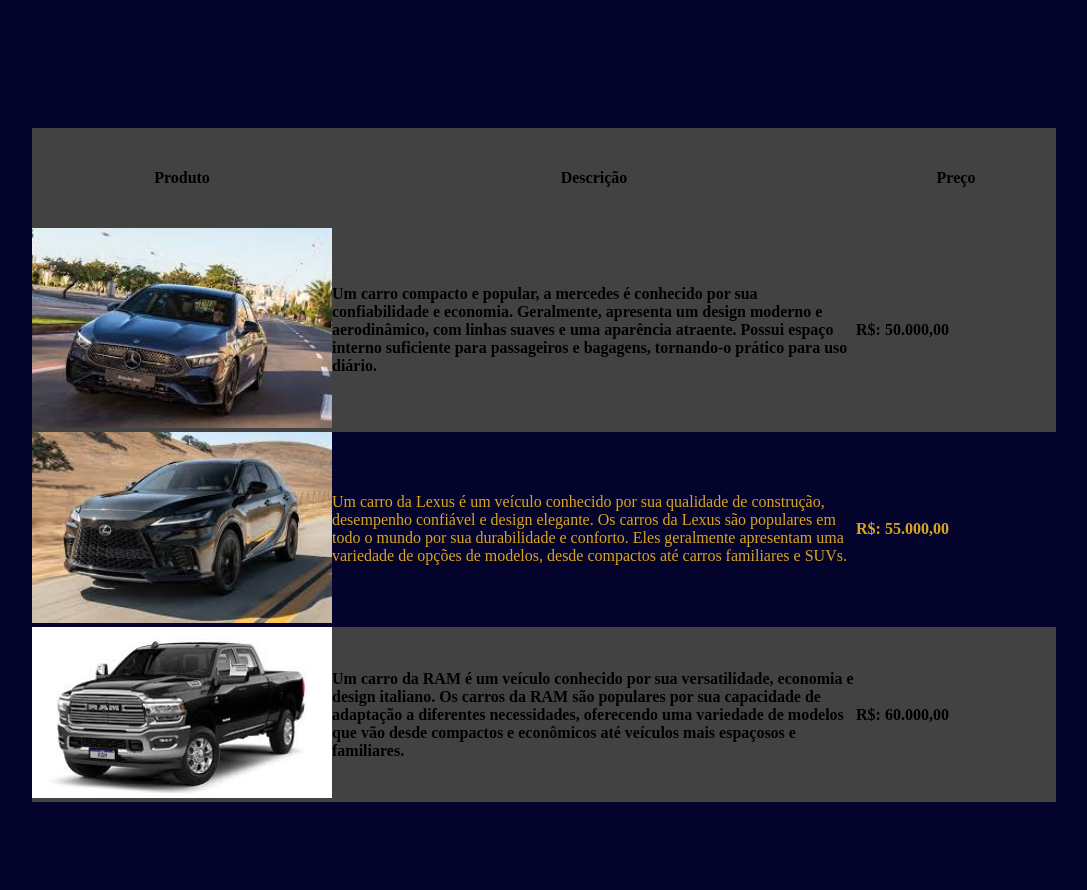
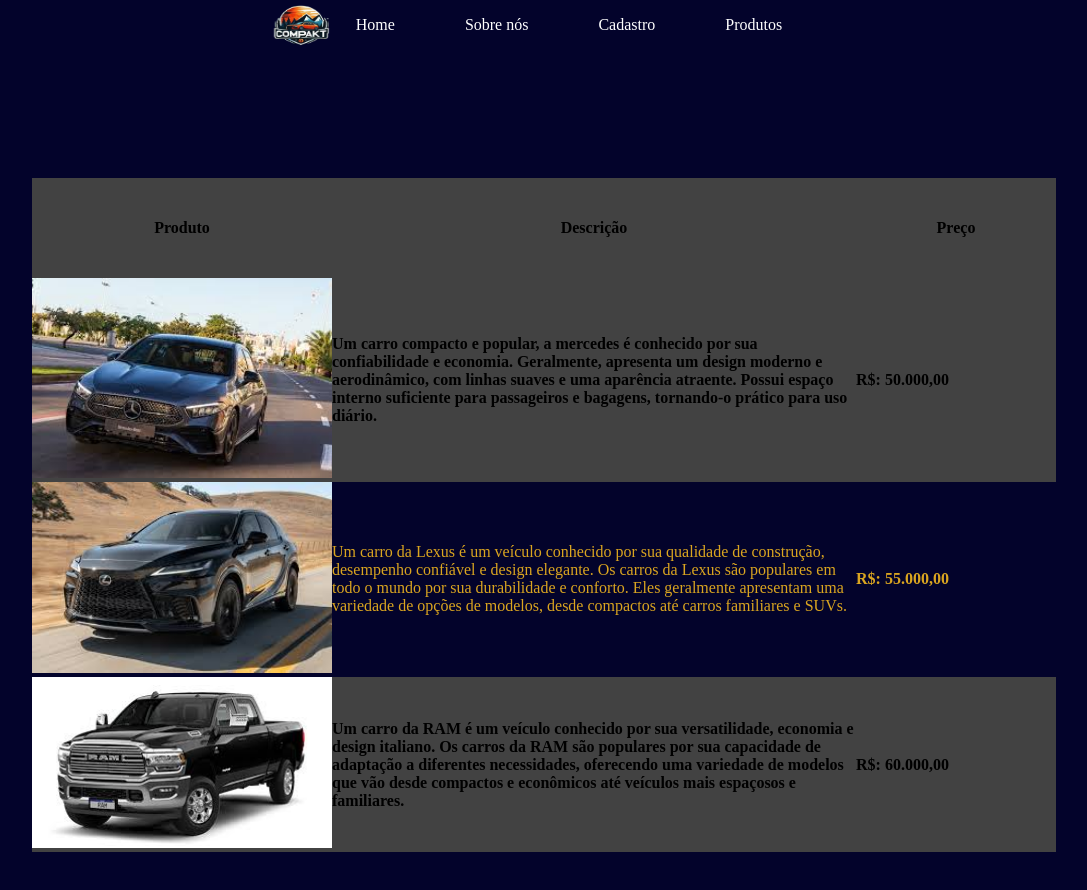
Before and after one commit to FelipeTH11/ProjetoDesenWeb, a plain HTML site: page Projeto/produtos.html in a window 1280 px wide. Shown: the whole page, without its empty margins (96-1183 px from the left). Drawn offline with Linux system fonts and the light colour scheme.

Commit message:
completinhu
quase completp

```diff
--- a/Projeto/produtos.css
+++ b/Projeto/produtos.css
@@ -1,6 +1,50 @@
 * {
     margin: 0;
     padding: 0;
+}
+
+.imagem {
+    width: 120px;
+    height: 50px;
+}
+
+nav {
+    background-color:rgb(3, 3, 43);
+    color: #fff;
+    height: 50px;
+    width: 100%;
+    display: flex;
+    justify-content:center;
+    align-items: center;
+}
+
+.menu {
+    list-style: none;
+    float: left;
+    margin: 0;
+    padding: 0;
+    display: flex;
+}
+
+.menu li {
+    position: relative;
+    /*float: left;*/
+    /*border-right: 1px solid #c0c0c0;*/
+    margin-right: 70px;
+}
+
+.menu li a {
+    color: #fff;
+    text-decoration: none;
+    color: #fff;
+}
+
+.menu li ul {
+    position: absolute;
+    top: 25px;
+    left: 0;
+    background-color: #fff;
+    display: none;
 }
 
 tbody {
--- a/Projeto/produtos.html
+++ b/Projeto/produtos.html
@@ -13,6 +13,18 @@
     <link rel="stylesheet" href="produtos.css">
 </head>
 <table class="tabela">
+
+    <header>
+        <nav>
+            <img class="imagem" src="logo.png" alt="logo empresa">
+            <ul class="menu">
+                <li><a href="index.html">Home</a></li>
+                <li><a href="sobre.html">Sobre nós</a></li>
+                <li><a href="contato.html">Cadastro</a></li>
+                <li><a href="produtos.html">Produtos</a></li>
+            </ul>
+        </nav>
+    </header>
 
     <thead>
         <tr>
--- a/Projeto/style.css
+++ b/Projeto/style.css
@@ -1,9 +1,12 @@
+* {
+    margin: 0;
+}
+
 header{
     background-color:rgb(3, 3, 43);
     color: white;
     padding: 10px 20px;
     text-align: center;
-    margin-bottom: 1px;
 }
 
 h1, h2, h3{
```
Also changed, not shown: Projeto/index.html (+2 -2 lines).
